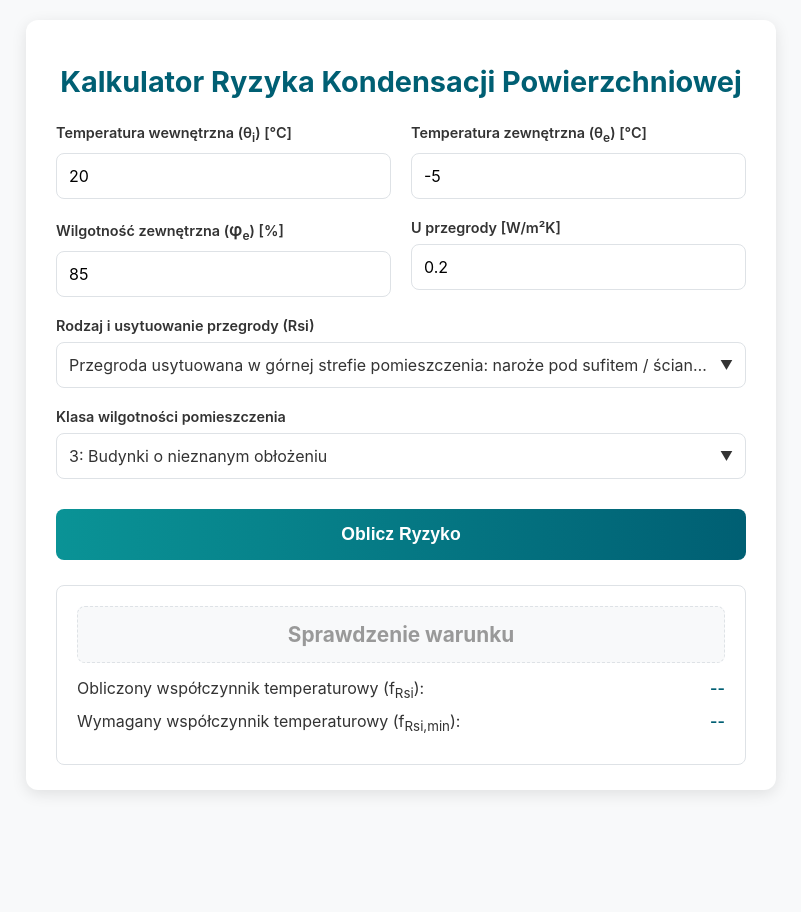
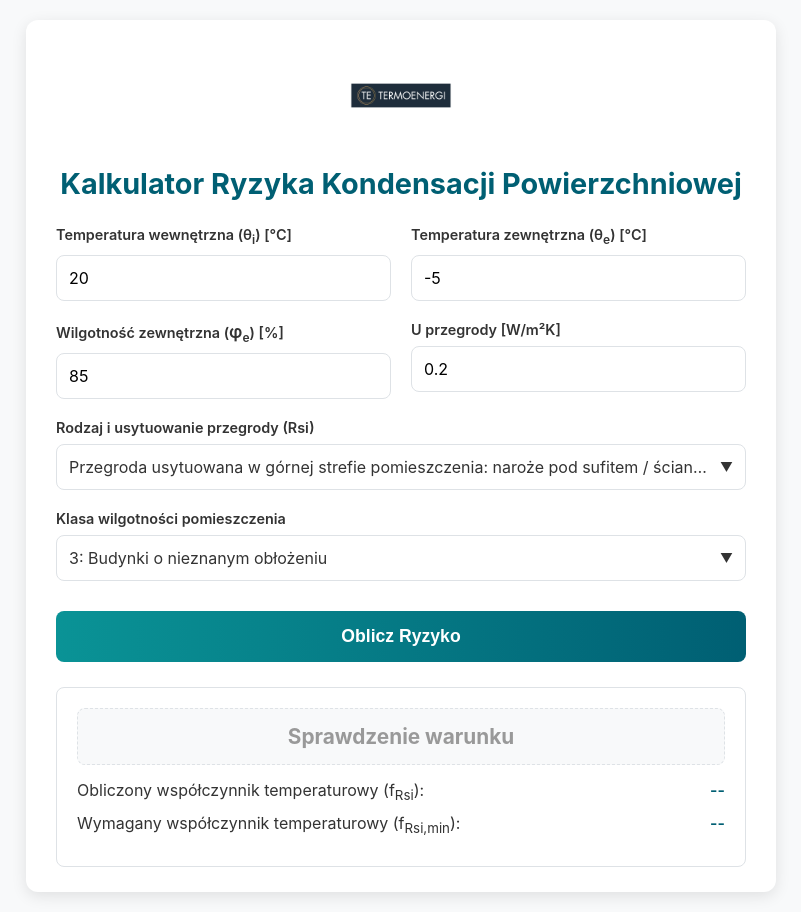
Before and after one commit to 1hor-ka/Condensation-risk-calculator, a plain HTML site: page index.html in a window 1280 px wide. Shown: the whole page, without its empty margins (239-1040 px from the left). Before the commit the page ends 810 px from the top, so only its background shows below. Drawn offline with Linux system fonts and the light colour scheme.

Commit message:
Update index.html

```diff
--- a/index.html
+++ b/index.html
@@ -197,6 +197,7 @@
 </head>
 <body>
     <div class="calculator-container">
+        <img src="TE.png" alt="Logo Firmy" style="display: block; margin: 0 auto 20px auto; max-width: 180px;">
         <h1>Kalkulator Ryzyka Kondensacji Powierzchniowej</h1>
         <form id="condensation-form" class="form-grid">
             <div class="form-group">
```
